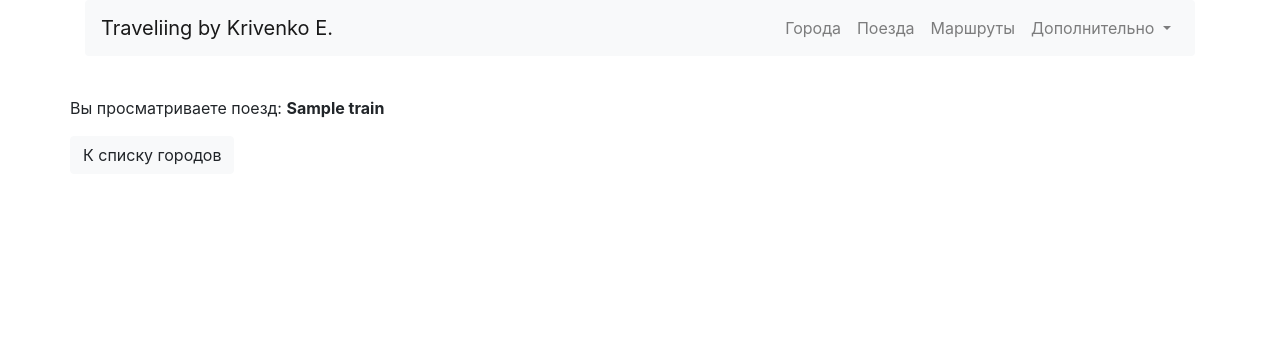
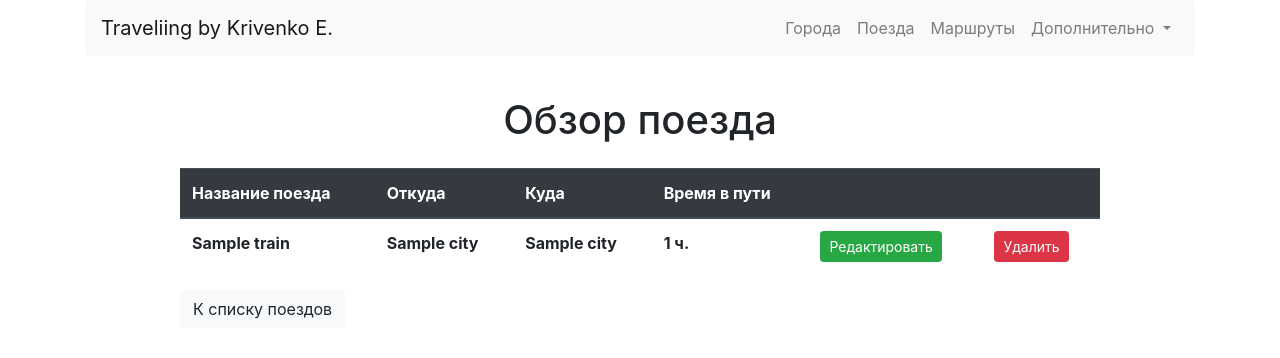
Before and after one commit to jakosoll/travelling, a Django app: page /trains/detail/1 in a window 1280 px wide. Shown: the top 358 px of the page. Run offline with Django 3.2, Linux system fonts and the light colour scheme; tables that the repository leaves empty hold one stand-in row (values such as "Sample post"); some libraries are stand-ins or nearby versions.

Commit message:
Update trains detail view

```diff
--- a/apps/trains/views.py
+++ b/apps/trains/views.py
@@ -16,6 +16,7 @@ class TrainListView(ListView):
 class TrainDetailView(DetailView):
     queryset = Train.objects.all()
     template_name = 'trains/detail.html'
+    context_object_name = 'train'
 
 
 class TrainCreateView(SuccessMessageMixin, CreateView):
--- a/templates/cities/home.html
+++ b/templates/cities/home.html
@@ -27,6 +27,7 @@
                 </table>
             </div>
         </div>
+        {% if page_obj.paginator.num_pages  != 1 %}
         <div class="row">
             <div class="col-md-6 mx-auto">
                 <nav aria-label="Page navigation">
@@ -52,5 +53,6 @@
                 </nav>
             </div>
         </div>
+        {% endif %}
     </div>
 {% endblock %}
--- a/templates/trains/detail.html
+++ b/templates/trains/detail.html
@@ -1,16 +1,44 @@
 {% extends 'base.html' %}
-{% block title %}Город {{ object.name }}{% endblock title %}
+{% block title %}Поезд {{ object.name }}{% endblock title %}
 {% block content %}
     <div class="container my-4">
+    <h1 class="text-center my-4">Обзор поезда</h1>
        <div class="row">
-            <p>Вы просматриваете поезд: <strong> {{ object.name }}</strong></p>
+            <div class="col-md-10 mx-auto">
+                <table class="table">
+                    <thead class="thead-dark rounded">
+                    <tr>
+                        <th scope="col">Название поезда</th>
+                        <th scope="col">Откуда</th>
+                        <th scope="col">Куда</th>
+                        <th scope="col">Время в пути</th>
+                        <th scope="col">&nbsp;</th>
+                        <th scope="col">&nbsp;</th>
+                    </tr>
+                    </thead>
+                    <tbody>
+                        <tr>
+                            <th scope="row">{{ train.name }}</th>
+                            <th>{{ train.from_city }}</th>
+                            <th>{{ train.to_city }}</th>
+                            <th>{{ train.travel_time }} ч.</th>
+                            <td><a class="btn btn-success btn-sm" href="{% url 'trains:update' pk=train.pk %}"
+                                   role="button">Редактировать</a></td>
+                            <td><a class="btn btn-danger btn-sm" href="{% url 'trains:delete' pk=train.pk %}"
+                                   role="button">Удалить</a></td>
+                        </tr>
+                    </tbody>
+                </table>
+            </div>
        </div>
         <div class="row">
-            <a href="{% url 'cities:home' %}">
-                <button type="button" class="btn btn-light">
-                    К списку городов
-                </button>
-            </a>
+            <div class="col-md-10 mx-auto">
+                <a href="{% url 'trains:home' %}">
+                    <button type="button" class="btn btn-light">
+                        К списку поездов
+                    </button>
+                </a>
+            </div>
         </div>
     </div>
 {% endblock %}
--- a/templates/trains/home.html
+++ b/templates/trains/home.html
@@ -4,7 +4,7 @@
     <div class="container my-4">
         <h1 class="text-center my-4">Список поездов</h1>
         <div class="row">
-            <div class="col-md-8 mx-auto">
+            <div class="col-md-10 mx-auto">
                 <table class="table">
                     <thead class="thead-dark rounded">
                     <tr>
@@ -35,7 +35,7 @@
         </div>
     {% if page_obj.paginator.num_pages  != 1 %}
         <div class="row">
-            <div class="col-md-6 mx-auto">
+            <div class="col-md-10 mx-auto">
                 <nav aria-label="Page navigation">
                     <ul class="pagination">
                         {% if page_obj.has_previous %}
```
